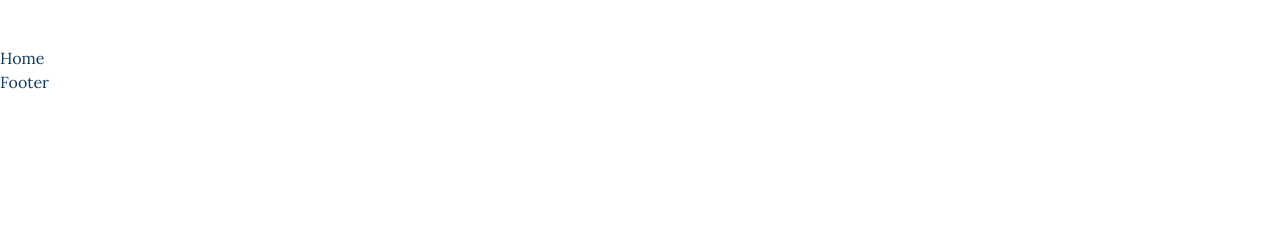
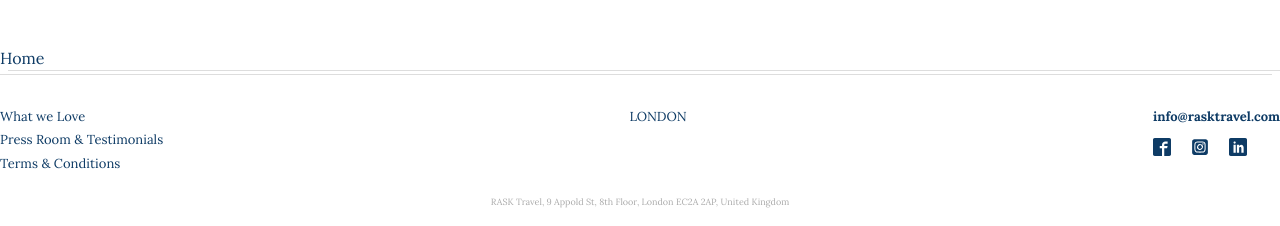
Before and after one commit to asqre/Rask-Travel, a React (Create React App) app: page / in a window 1280 px wide. Shown: the part 711-937 px from the top of the page. Before the commit the page ends 805 px from the top, so only its background shows below. Built offline with nearby package versions, Linux system fonts and the light colour scheme.

Commit message:
footer added

```diff
--- a/src/index.css
+++ b/src/index.css
@@ -16,7 +16,7 @@
   --color-secondary: #3c3883;
   --color-tertiary: #3C38831F;
   --color-background: #ffffff;
-  --color-gray: #8c84a4;
+  --color-gray: #aaa;
 }
 
 body {
@@ -51,6 +51,5 @@ body {
     font-size: 13px;
     line-height: 1.8em;
     text-align: justify;
-    font-weight: 700;
   }
 }
--- a/src/layout/Footer.js
+++ b/src/layout/Footer.js
@@ -1,11 +1,88 @@
-import React from 'react'
+import React from "react";
+import { Link } from "react-router-dom";
+import { ImLinkedin, ImFacebook2 } from "react-icons/im";
+import { FaSquareInstagram } from "react-icons/fa6";
 
 const Footer = () => {
   return (
-    <div>
-      Footer
-    </div>
-  )
-}
+    <footer className="footer">
+      <div
+        className="ml-[8px] mb-[3px]"
+        style={{
+          borderBottom: "1px solid #ddd",
+        }}
+      />
+      <div
+        className="mr-[8px] mb-[30px]"
+        style={{
+          borderBottom: "1px solid #ddd",
+        }}
+      />
 
-export default Footer
+      <div className="flex flex-col">
+        <div className="flex justify-center mb-[10px] md:hidden">
+          <Link href="/contact">
+            <h3>LONDON</h3>
+          </Link>
+        </div>
+      </div>
+
+      <div className="flex flex-row justify-between">
+        <div className="footer-left-column">
+          <h3>
+            <a href="/love">What we Love</a>
+          </h3>
+          <h3>
+            <a href="/press">Press Room &amp; Testimonials</a>
+          </h3>
+          <h3>
+            <a href="/terms">Terms &amp; Conditions</a>
+          </h3>
+        </div>
+
+        <div className="footer-center-column hidden md:flex">
+          <h3>
+            <a href="/contact">LONDON</a>
+          </h3>
+        </div>
+
+        <div className="footer-right-column">
+          <h3
+            className="footer-rask-link"
+            style={{
+              fontWeight: "bold",
+            }}
+          >
+            <a href="mailto:info@rasktravel.com">info@rasktravel.com</a>
+          </h3>
+
+          <div className="flex flex-row gap-5 mt-[10px]">
+            <a href="https://www.facebook.com/rasktravel">
+              <ImFacebook2 size={18} />
+            </a>
+            <a href="https://www.instagram.com/rasktravel/">
+              <FaSquareInstagram size={18} />
+            </a>
+            <a href="https://www.linkedin.com/company/rask-travel/">
+              <ImLinkedin size={18} />
+            </a>
+          </div>
+        </div>
+      </div>
+
+      <div
+        className="footer-address"
+        style={{
+          fontSize: "9px",
+          textAlign: "center",
+          padding: "20px",
+          color: "var(--color-gray)",
+        }}
+      >
+        RASK Travel, 9 Appold St, 8th Floor, London EC2A 2AP, United Kingdom
+      </div>
+    </footer>
+  );
+};
+
+export default Footer;
```
